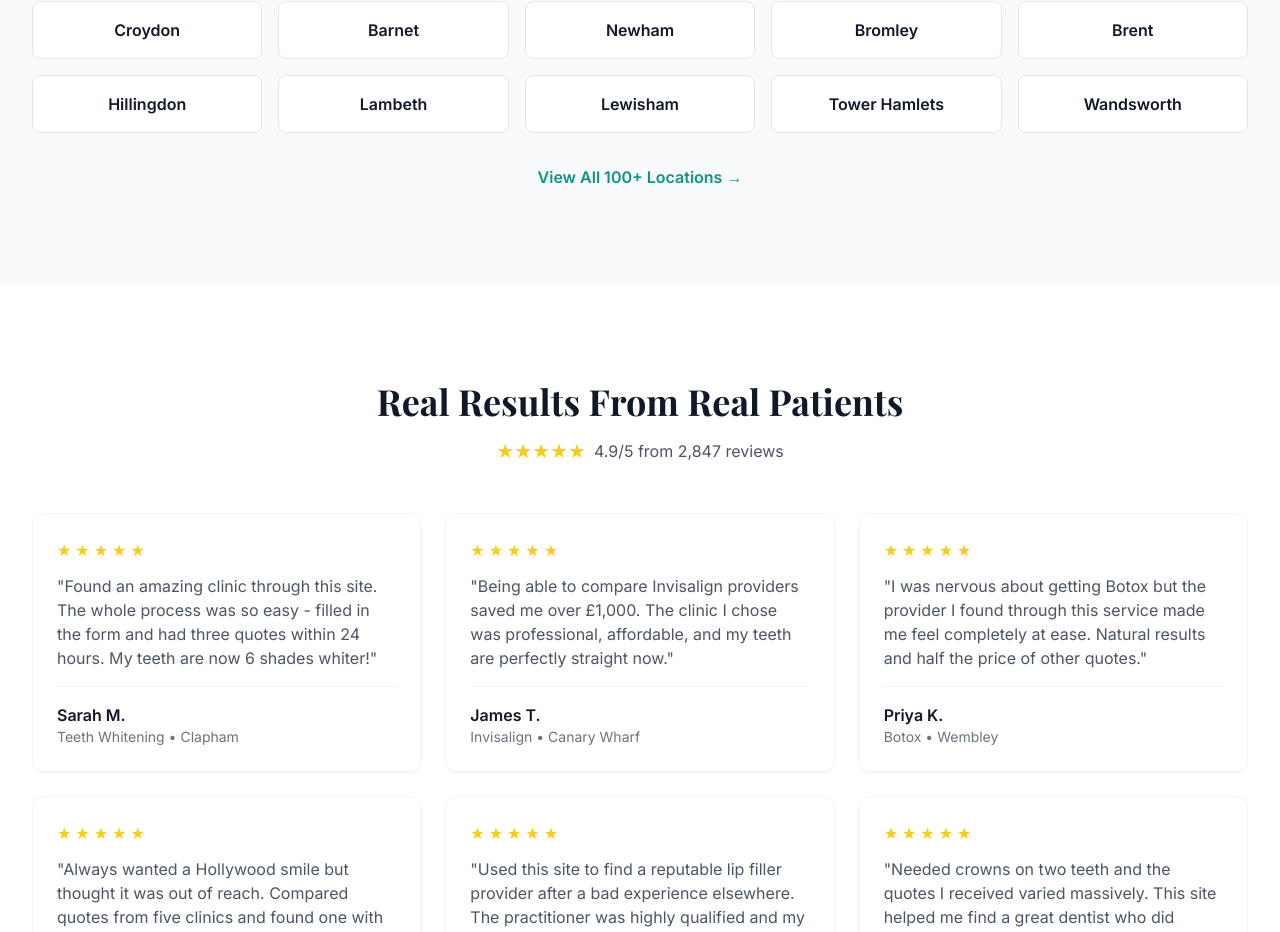
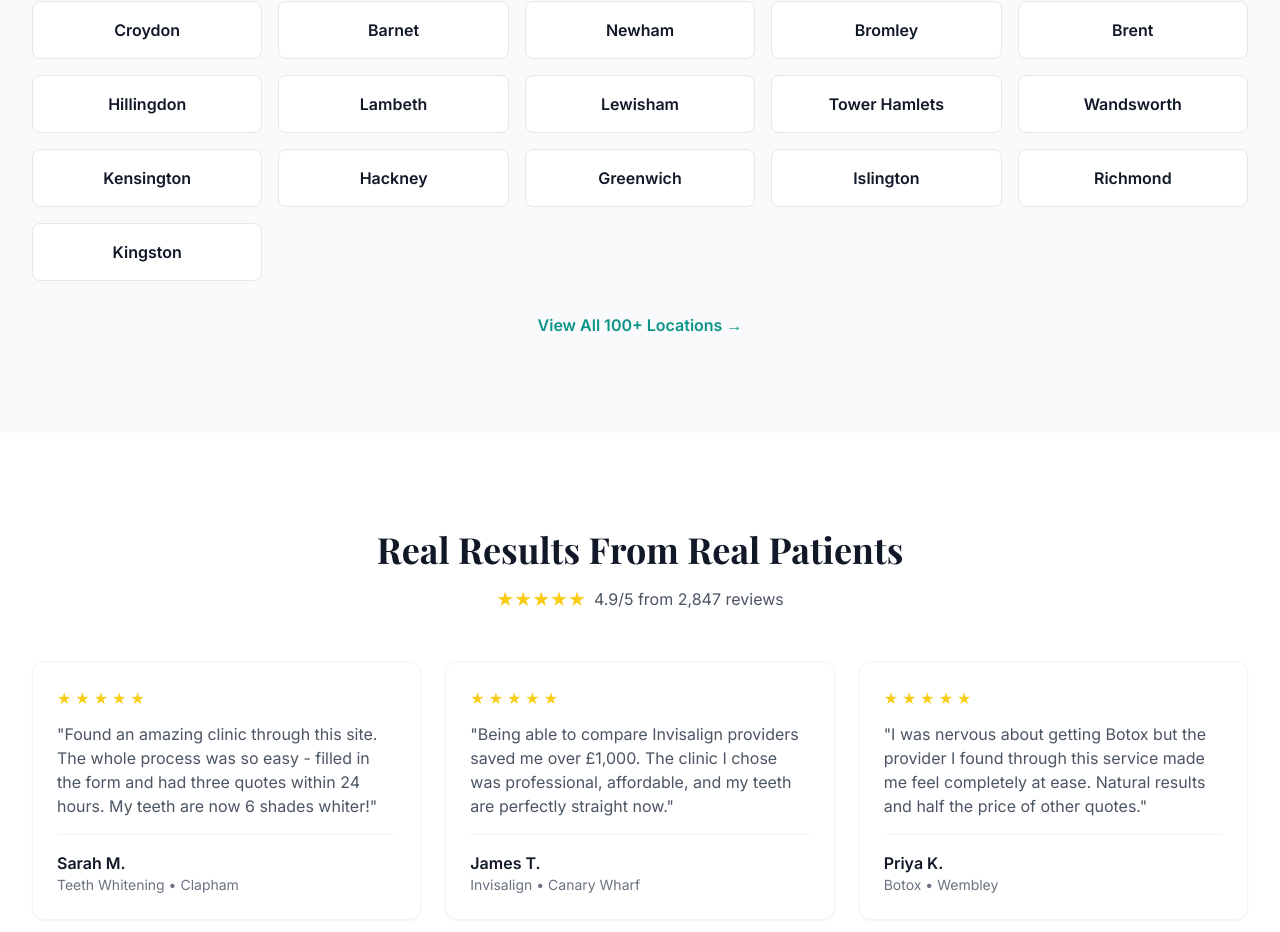
Before and after one commit to Jeh888/Cosmetic-Treatments-London, a Next.js app: page / in a window 1280 px wide. Shown: the part 2373-3305 px from the top of the page. Built offline with nearby package versions, Linux system fonts and the light colour scheme.

Commit message:
Update locations.js

```diff
--- a/src/data/locations.js
+++ b/src/data/locations.js
@@ -1410,6 +1410,165 @@ export const locations = [
     nearbyAreas: ['Battersea', 'Vauxhall', 'Pimlico', 'Kennington'],
     landmarks: ['Battersea Power Station', 'US Embassy', 'New Covent Garden Market'],
     isBorough: false
+  },
+
+  // KENSINGTON & CHELSEA BOROUGH
+  {
+    name: 'Chelsea',
+    slug: 'chelsea',
+    borough: 'Kensington & Chelsea',
+    region: 'Central London',
+    population: '85,000',
+    description: 'Chelsea is one of London\'s most affluent areas, famous for the King\'s Road and its upscale residential streets.',
+    businessContext: 'Wealthy residents expect premium cosmetic treatments with absolute discretion.',
+    industries: ['Fashion', 'Art', 'Finance', 'Professional Services'],
+    nearbyAreas: ['Kensington', 'Fulham', 'Battersea', 'Knightsbridge'],
+    landmarks: ['King\'s Road', 'Sloane Square', 'Chelsea Physic Garden'],
+    isBorough: false
+  },
+  {
+    name: 'Kensington',
+    slug: 'kensington',
+    borough: 'Kensington & Chelsea',
+    region: 'Central London',
+    population: '156,000',
+    description: 'Kensington is one of London\'s most prestigious areas, home to world-class museums and embassies.',
+    businessContext: 'International and affluent residents demand the highest quality cosmetic services.',
+    industries: ['Diplomatic', 'Finance', 'Art', 'Professional Services'],
+    nearbyAreas: ['Chelsea', 'Notting Hill', 'Earl\'s Court', 'Knightsbridge'],
+    landmarks: ['Kensington Palace', 'Natural History Museum', 'High Street Kensington'],
+    isBorough: true
+  },
+
+  // HAMMERSMITH & FULHAM
+  {
+    name: 'Fulham',
+    slug: 'fulham',
+    borough: 'Hammersmith & Fulham',
+    region: 'West London',
+    population: '95,000',
+    description: 'Fulham is a family-friendly area with excellent schools and riverside properties.',
+    businessContext: 'Affluent families invest in comprehensive aesthetic treatments.',
+    industries: ['Professional Services', 'Media', 'Education', 'Retail'],
+    nearbyAreas: ['Chelsea', 'Putney', 'Hammersmith', 'Parsons Green'],
+    landmarks: ['Fulham Palace', 'Bishop\'s Park', 'Craven Cottage'],
+    isBorough: false
+  },
+
+  // HACKNEY
+  {
+    name: 'Hackney',
+    slug: 'hackney',
+    borough: 'Hackney',
+    region: 'East London',
+    population: '280,000',
+    description: 'Hackney has transformed into one of London\'s most creative and desirable areas.',
+    businessContext: 'Creative professionals seek contemporary cosmetic treatments.',
+    industries: ['Creative Industries', 'Technology', 'Media', 'Hospitality'],
+    nearbyAreas: ['Shoreditch', 'Dalston', 'Stoke Newington', 'Homerton'],
+    landmarks: ['Broadway Market', 'Victoria Park', 'Hackney Empire'],
+    isBorough: true
+  },
+
+  // SOUTHWARK
+  {
+    name: 'Peckham',
+    slug: 'peckham',
+    borough: 'Southwark',
+    region: 'South London',
+    population: '72,000',
+    description: 'Peckham is a vibrant, diverse area with a thriving art scene and strong community.',
+    businessContext: 'Diverse population seeks accessible cosmetic treatments from culturally competent providers.',
+    industries: ['Creative Industries', 'Retail', 'Hospitality', 'Healthcare'],
+    nearbyAreas: ['Camberwell', 'Dulwich', 'New Cross', 'Brixton'],
+    landmarks: ['Rye Lane', 'Peckham Rye Park', 'Bussey Building'],
+    isBorough: false
+  },
+  {
+    name: 'Dulwich',
+    slug: 'dulwich',
+    borough: 'Southwark',
+    region: 'South London',
+    population: '42,000',
+    description: 'Dulwich is a leafy, village-like area known for excellent schools and the Dulwich Picture Gallery.',
+    businessContext: 'Affluent families prioritise quality aesthetic treatments.',
+    industries: ['Education', 'Professional Services', 'Healthcare', 'Retail'],
+    nearbyAreas: ['Peckham', 'Forest Hill', 'Crystal Palace', 'Herne Hill'],
+    landmarks: ['Dulwich Picture Gallery', 'Dulwich Park', 'Dulwich College'],
+    isBorough: false
+  },
+
+  // GREENWICH
+  {
+    name: 'Greenwich',
+    slug: 'greenwich',
+    borough: 'Greenwich',
+    region: 'South East London',
+    population: '290,000',
+    description: 'Greenwich is a World Heritage Site with historic attractions and riverside setting.',
+    businessContext: 'Quality-focused residents seek professional cosmetic services.',
+    industries: ['Tourism', 'Education', 'Maritime', 'Professional Services'],
+    nearbyAreas: ['Blackheath', 'Deptford', 'Woolwich', 'Lewisham'],
+    landmarks: ['Royal Observatory', 'Cutty Sark', 'Greenwich Market'],
+    isBorough: true
+  },
+
+  // ISLINGTON
+  {
+    name: 'Islington',
+    slug: 'islington',
+    borough: 'Islington',
+    region: 'North London',
+    population: '240,000',
+    description: 'Islington is an affluent area known for its Georgian architecture and vibrant Upper Street.',
+    businessContext: 'Professional residents expect sophisticated cosmetic treatment options.',
+    industries: ['Media', 'Law', 'Finance', 'Creative Industries'],
+    nearbyAreas: ['Angel', 'Highbury', 'Canonbury', 'Holloway'],
+    landmarks: ['Upper Street', 'Angel Station', 'Emirates Stadium'],
+    isBorough: true
+  },
+
+  // RICHMOND
+  {
+    name: 'Richmond',
+    slug: 'richmond',
+    borough: 'Richmond upon Thames',
+    region: 'South West London',
+    population: '198,000',
+    description: 'Richmond is one of London\'s most desirable areas with its riverside setting and vast park.',
+    businessContext: 'Affluent residents invest in premium cosmetic treatments.',
+    industries: ['Professional Services', 'Retail', 'Hospitality', 'Healthcare'],
+    nearbyAreas: ['Twickenham', 'Kew', 'Barnes', 'Kingston'],
+    landmarks: ['Richmond Park', 'Richmond Bridge', 'Richmond Green'],
+    isBorough: true
+  },
+  {
+    name: 'Wimbledon',
+    slug: 'wimbledon',
+    borough: 'Merton',
+    region: 'South West London',
+    population: '68,000',
+    description: 'Wimbledon is famous for the tennis championships and offers village charm with excellent transport links.',
+    businessContext: 'Affluent families seek quality cosmetic treatments from trusted providers.',
+    industries: ['Professional Services', 'Retail', 'Education', 'Hospitality'],
+    nearbyAreas: ['Merton', 'Raynes Park', 'Southfields', 'Putney'],
+    landmarks: ['All England Club', 'Wimbledon Common', 'Wimbledon Village'],
+    isBorough: false
+  },
+
+  // KINGSTON
+  {
+    name: 'Kingston',
+    slug: 'kingston',
+    borough: 'Kingston upon Thames',
+    region: 'South West London',
+    population: '175,000',
+    description: 'Kingston upon Thames is a historic market town with excellent shopping and riverside setting.',
+    businessContext: 'Family-focused residents seek comprehensive aesthetic services.',
+    industries: ['Retail', 'Education', 'Professional Services', 'Hospitality'],
+    nearbyAreas: ['Surbiton', 'New Malden', 'Richmond', 'Wimbledon'],
+    landmarks: ['Kingston Market', 'Bentall Centre', 'Hampton Court Palace'],
+    isBorough: true
   }
 ];
 
```
